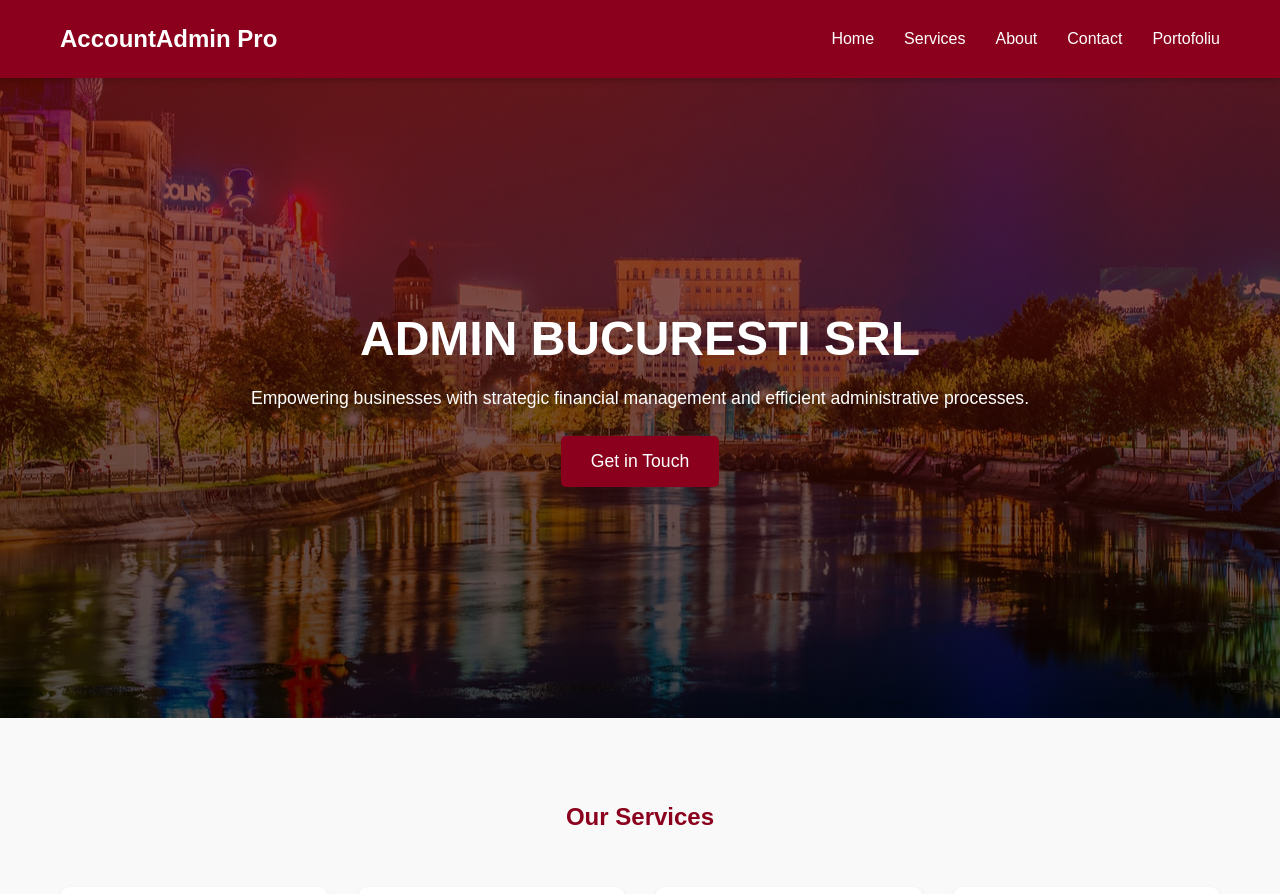
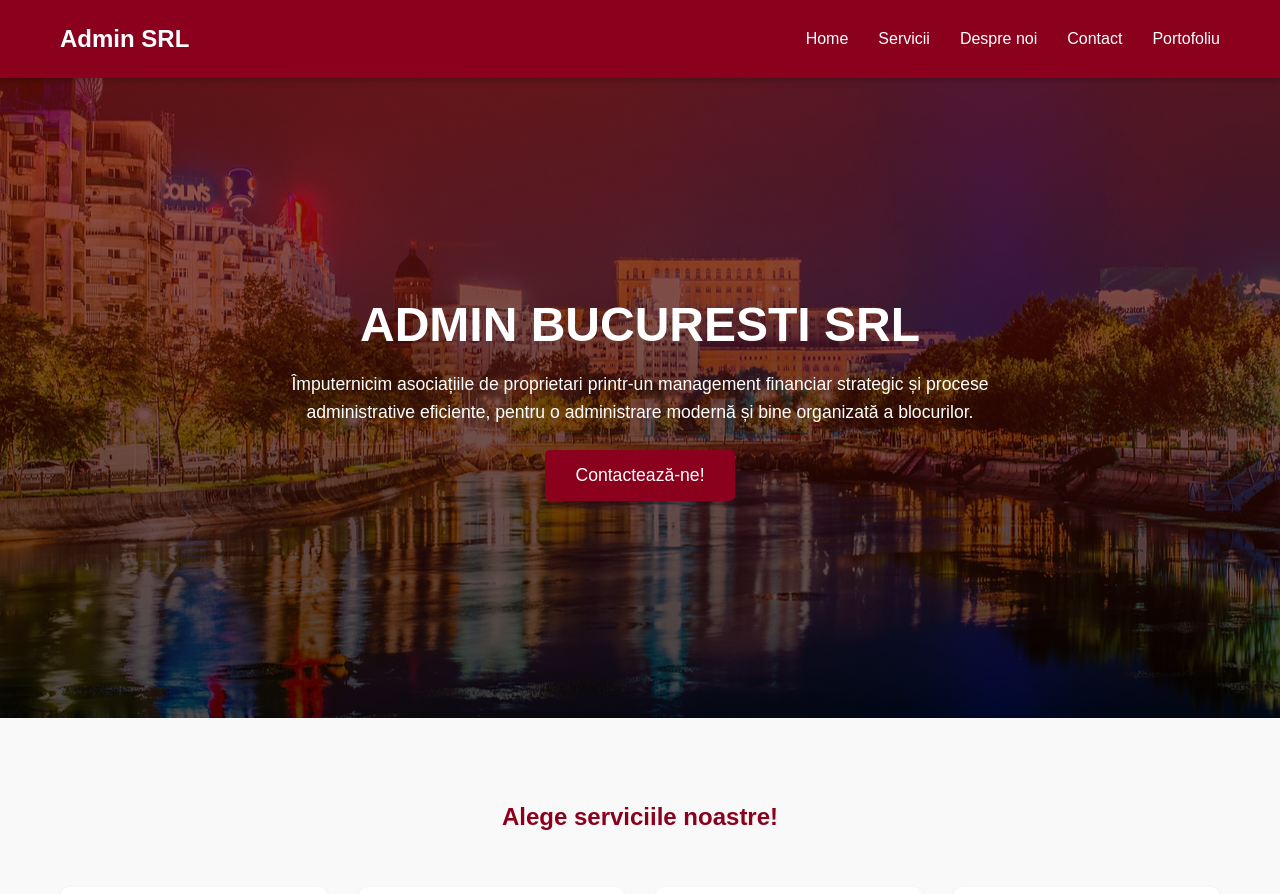
Before and after one commit to Mihailghrgh/Admin-Accounting_Web, a React (Create React App) app: page / in a window 1280 px wide. Shown: the top 894 px of the page. Built offline with nearby package versions, Linux system fonts and the light colour scheme.

Commit message:
Replaced all Text from English to Romanian

```diff
--- a/src/components/Contact.css
+++ b/src/components/Contact.css
@@ -5,7 +5,12 @@
 .contact h2 {
   text-align: center;
   color: #8b001d;
-  margin-bottom: 50px;
+  /* margin-bottom: 50px; */
+}
+
+.contact p {
+  color: #666;
+  margin-bottom: 40px;
 }
 
 .contact-grid {
--- a/src/components/Contact.js
+++ b/src/components/Contact.js
@@ -41,7 +41,11 @@ export default function Contact() {
   return (
     <section className="contact" id="contact">
       <div className="container">
-        <h2>Contact Us</h2>
+        <h2>Hai să simplificăm administrarea blocurilor pentru tine!</h2>
+        <p className="">
+          Completați formularul de mai jos pentru a afla mai multe despre
+          ofertele și serviciile noastre!
+        </p>
         <div className="contact-grid">
           <form
             className="contact-form"
--- a/src/components/Footer.js
+++ b/src/components/Footer.js
@@ -16,12 +16,13 @@ export default function Footer({ handleScrollIntoView }) {
                 <span className="icon mail-icon"></span> info@company.com
               </p>
               <p>
-                <span className="icon map-icon"></span> Aleea Cetatuia nr.6
+                <span className="icon map-icon"></span>Sector 6, Aleea Cetatuia
+                nr.6
               </p>
             </div>
           </div>
           <div className="footer-section">
-            <h3>Quick Links</h3>
+            <h3>Link-uri rapide</h3>
             <ul>
               <li>
                 <a
@@ -31,7 +32,7 @@ export default function Footer({ handleScrollIntoView }) {
                     handleScrollIntoView("services");
                   }}
                 >
-                  Services
+                  Servicii
                 </a>
               </li>
               <li>
@@ -42,7 +43,7 @@ export default function Footer({ handleScrollIntoView }) {
                     handleScrollIntoView("about");
                   }}
                 >
-                  About Us
+                  Despre noi
                 </a>
               </li>
               <li>
@@ -60,8 +61,8 @@ export default function Footer({ handleScrollIntoView }) {
           </div>
           <div className="footer-section">
             <h3>Ore de Business </h3>
-            <p>Monday - Friday: 9:00 AM - 6:00 PM</p>
-            <p>Saturday - Sunday: Closed</p>
+            <p>Luni - Vineri: 9:00 AM - 6:00 PM</p>
+            <p>Sâmbătă - Duminică: Închis</p>
           </div>
         </div>
         <div className="footer-bottom">
--- a/src/components/Header.js
+++ b/src/components/Header.js
@@ -9,7 +9,7 @@ export default function Header({ handleScrollIntoView, setPage }) {
     <header className="sticky-header">
       <nav className="main-nav">
         <div className="container">
-          <div className="logo">AccountAdmin Pro</div>
+          <div className="logo">Admin SRL</div>
           <ul className="nav-links">
             <li>
               <a
@@ -36,7 +36,7 @@ export default function Header({ handleScrollIntoView, setPage }) {
                   }, 0);
                 }}
               >
-                Services
+                Servicii
               </a>
             </li>
             <li>
@@ -50,7 +50,7 @@ export default function Header({ handleScrollIntoView, setPage }) {
                   }, 0);
                 }}
               >
-                About
+                Despre noi
               </a>
             </li>
             <li>
--- a/src/components/Hero.js
+++ b/src/components/Hero.js
@@ -7,8 +7,9 @@ export default function Hero({ handleScrollIntoView }) {
       <div className="container">
         <h1>ADMIN BUCURESTI SRL</h1>
         <p>
-          Empowering businesses with strategic financial management and
-          efficient administrative processes.
+          Împuternicim asociațiile de proprietari printr-un management financiar
+          strategic și procese administrative eficiente, pentru o administrare
+          modernă și bine organizată a blocurilor.
         </p>
         <button
           className="cta-button"
@@ -17,7 +18,7 @@ export default function Hero({ handleScrollIntoView }) {
             handleScrollIntoView("contact");
           }}
         >
-          Get in Touch
+          Contactează-ne!
         </button>
       </div>
     </section>
--- a/src/components/Services.js
+++ b/src/components/Services.js
@@ -4,31 +4,31 @@ import "./Services.css";
 export default function Services() {
   const services = [
     {
-      title: "Financial Analysis",
+      title: "Administrare financiara",
       description:
-        "Comprehensive financial analysis services tailored to your business needs.",
+        "Simplu și de încredere: folosim platformă online EBloc și contabilitate devine mai simplă.",
     },
     {
-      title: "Tax Planning",
+      title: "Administrare tehnica",
       description:
-        "Comprehensive tax planning services tailored to your business needs.",
+        "Inspecții periodice și servicii de încredere pentru echipamente, anexe și spații comune, asigurând funcționarea optimă și siguranța acestora.",
     },
     {
-      title: "Business Administration",
+      title: "Servicii Adiționale",
       description:
-        "Comprehensive business administration services tailored to your business needs.",
+        "Emitere somații de plată, redactare procese-verbale, publicare anunțuri și asistență specializată.",
     },
     {
-      title: "Risk Management",
+      title: "Casierie",
       description:
-        "Comprehensive risk management services tailored to your business needs.",
+        "Servicii profesionale pentru colectarea cotelor de întreținere lunar.",
     },
   ];
 
   return (
     <section className="services" id="services">
       <div className="container">
-        <h2>Our Services</h2>
+        <h2>Alege serviciile noastre! </h2>
         <div className="services-grid">
           {services.map((service, index) => (
             <div key={index} className="service-card">
```
